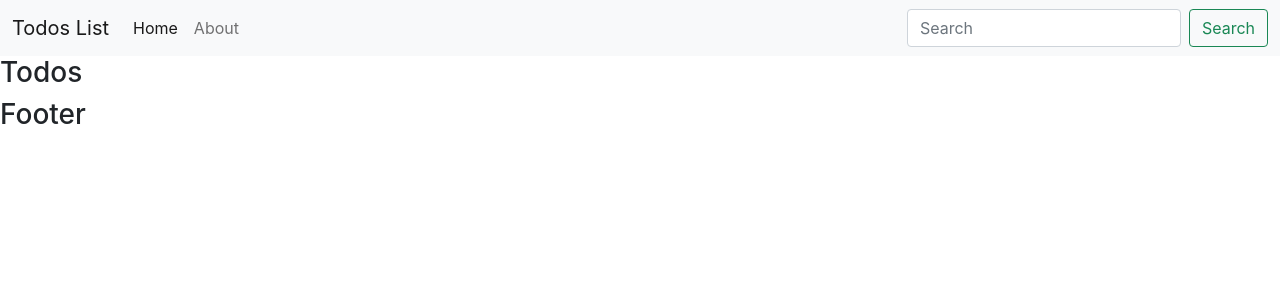
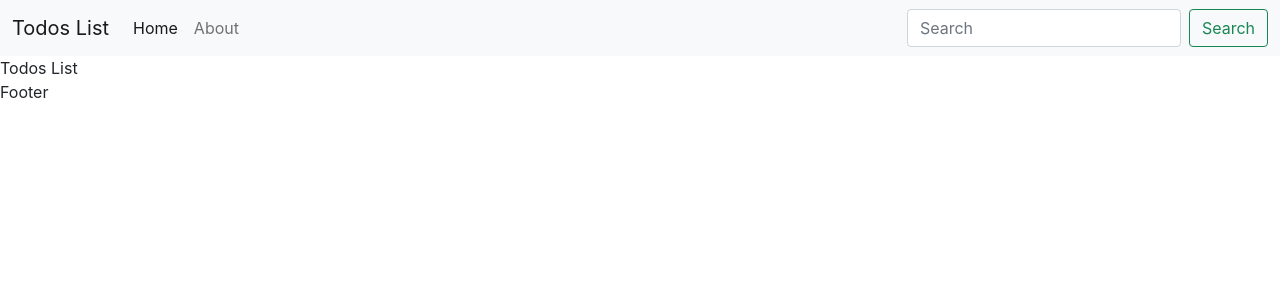
Before and after one commit to abubaker-cs/todos-list, a React (Create React App) app: page / in a window 1280 px wide. Shown: the top 300 px of the page. Built offline with nearby package versions, Linux system fonts and the light colour scheme.

Commit message:
Working...

```diff
--- a/src/App.js
+++ b/src/App.js
@@ -1,8 +1,7 @@
-import logo from "./logo.svg";
 import "./App.css";
-import Todos from "./Components/Todos";
+import { Todos } from "./Components/Todos";
 import Header from "./Components/Header";
-import Footer from "./Components/Footer";
+import { Footer } from "./Components/Footer";
 
 function App() {
   return (
--- a/src/Components/Footer.js
+++ b/src/Components/Footer.js
@@ -1,9 +1,5 @@
 import React from "react";
 
-export default function Footer() {
-  return (
-    <div>
-      <h3>Footer</h3>
-    </div>
-  );
-}
+export const Footer = () => {
+  return <div>Footer</div>;
+};
--- /dev/null
+++ b/src/Components/TodoItem.js
@@ -0,0 +1,5 @@
+import React from "react";
+
+export const TodoItem = () => {
+  return <div>Todo item</div>;
+};
--- a/src/Components/Todos.js
+++ b/src/Components/Todos.js
@@ -1,9 +1,5 @@
 import React from "react";
 
-export default function Todos() {
-  return (
-    <div>
-      <h3>Todos</h3>
-    </div>
-  );
-}
+export const Todos = () => {
+  return <div>Todos List</div>;
+};
```
Also changed, not shown: src/Components/Todo.js (deleted).
